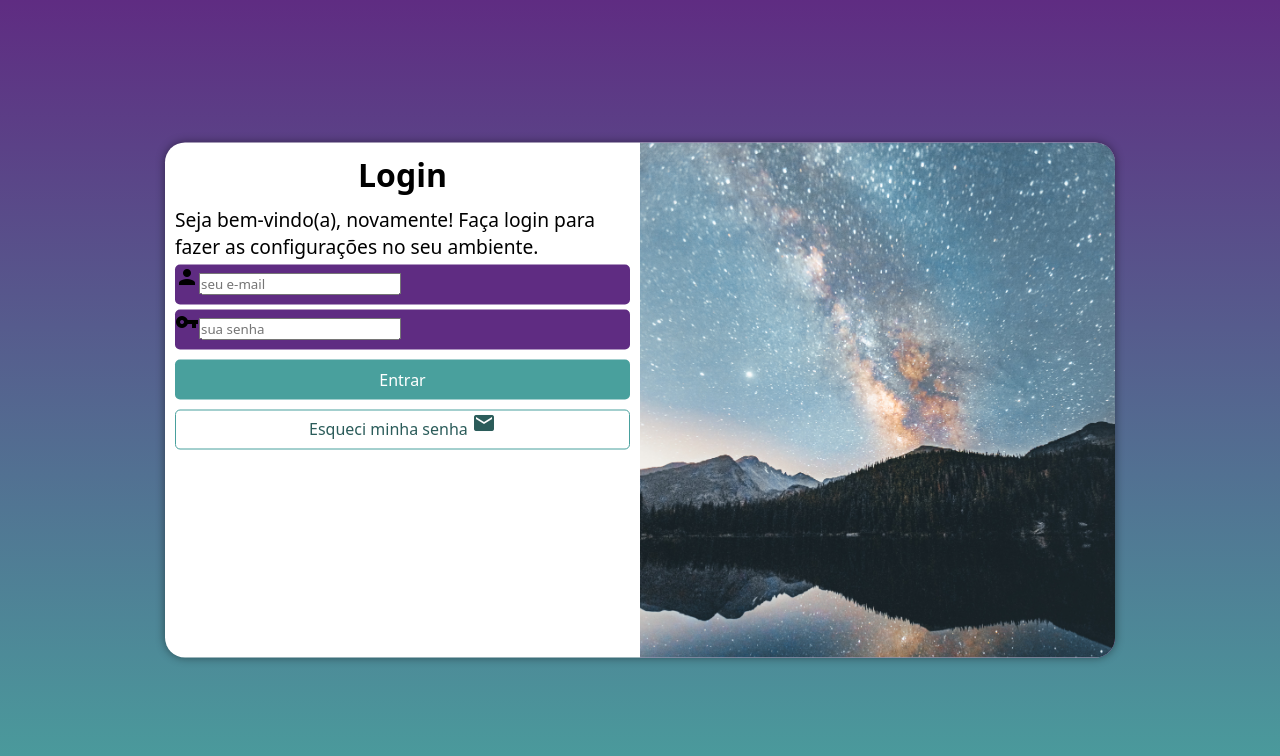
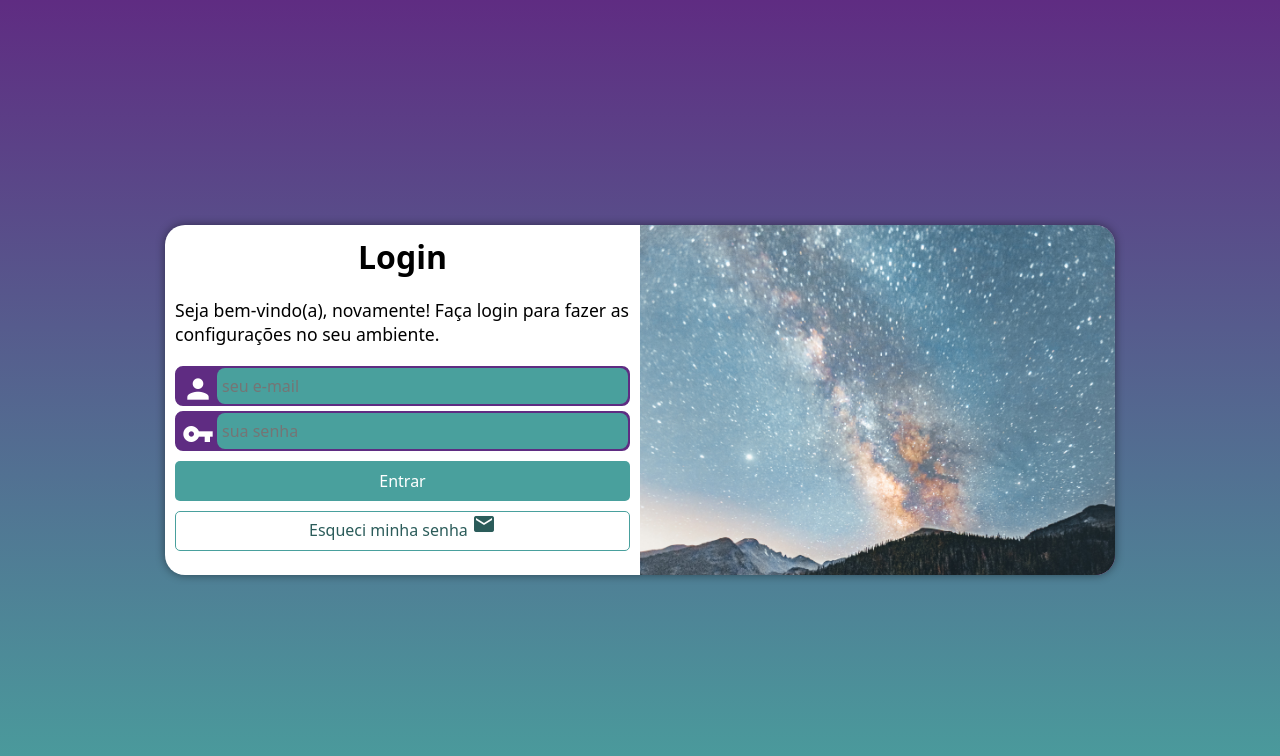
Before and after one commit to Gisa99/formlogin, a plain HTML site: page index.html in a window 1280 px wide. Drawn offline with Linux system fonts and the light colour scheme.

Commit message:
outros ajustes de formulário

```diff
--- a/estilos/queries.css
+++ b/estilos/queries.css
@@ -15,6 +15,7 @@
     section#login > div#formulario{
         float:right;
         width: 70%;
+        height: 280px;
     }
 }
 
@@ -24,6 +25,7 @@
     }
     section#login{
         width: 950px;
+        height: 350px;
     }
 
     section#login > div#imagem{
@@ -42,6 +44,7 @@
         font-size: 2em
     }
     section#login > div#formulario > p{
-        font-size: 1.2em;
+        font-size: 1.1em;
+        margin: 20px 0px;
     }
 }
--- a/estilos/style.css
+++ b/estilos/style.css
@@ -24,14 +24,14 @@ section#login{
     position: absolute;
     top: 50%;
     left: 50%;
-    transform: translate(-50%, -50%);
     background-color: white;
-    width: 255px;
+    width: 250px;
     height: 515px;
     border-radius: 20px;
     overflow: hidden;
     box-shadow: 0px 0px 10px rgba(0, 0, 0, 0.450);
     transition: width 1s, height 1s;
+    transform: translate(-50%, -50%);
 }
 
 section#login > div#imagem{
@@ -61,12 +61,37 @@ form > div.campo{
     width: 100%;
     height: 40px;
     display: block;
-    border-radius: 5px;
+    border-radius: 8px;
     margin: 5px 0px;
+    border: 2px solid #5f2c82;
 }
+
+ div.campo> input:focus-within{
+    background-color: white;
+ }
+
+
 
 div.campo > label {
     display:none;
+}
+
+div.campo > span{
+    color:white;
+    font-size: 2em;
+    width: 40px;
+    padding: 5px;
+}
+
+div.campo > input{
+    background-color: #49a09d;
+    font-size: 1em;
+    width: calc(100% - 40px);
+    height: 100%;
+    border-radius: 8px;
+    padding: 5px;
+    border:none;
+    transform: translateY(-13px);
 }
 form> input[type=submit]{
     display:block;
@@ -78,8 +103,8 @@ form> input[type=submit]{
     border:none;
     cursor: pointer;
     border-radius: 5px;
+    margin-top: 10px;
     transition: 0.5s;
-    margin-top: 10px;
 }
 
 form> input[type=submit]:hover{
```
